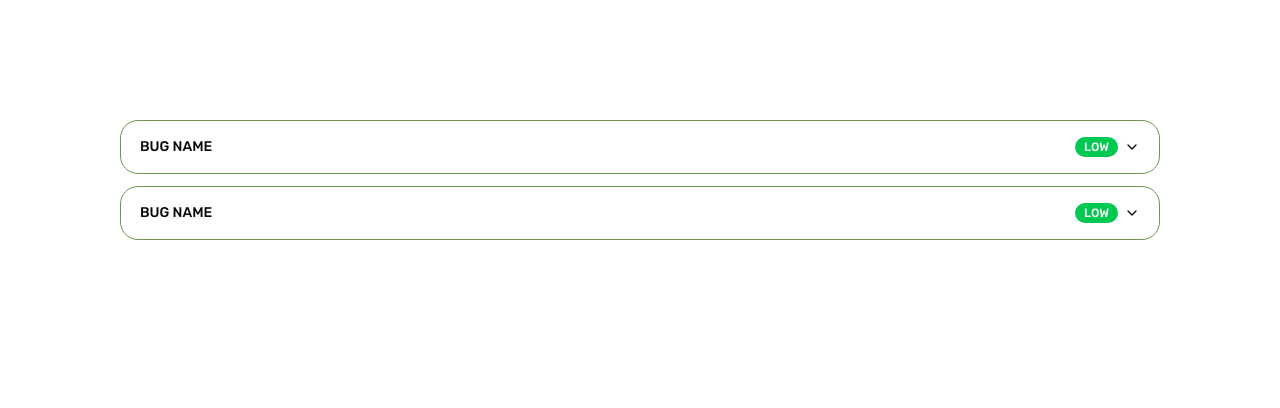
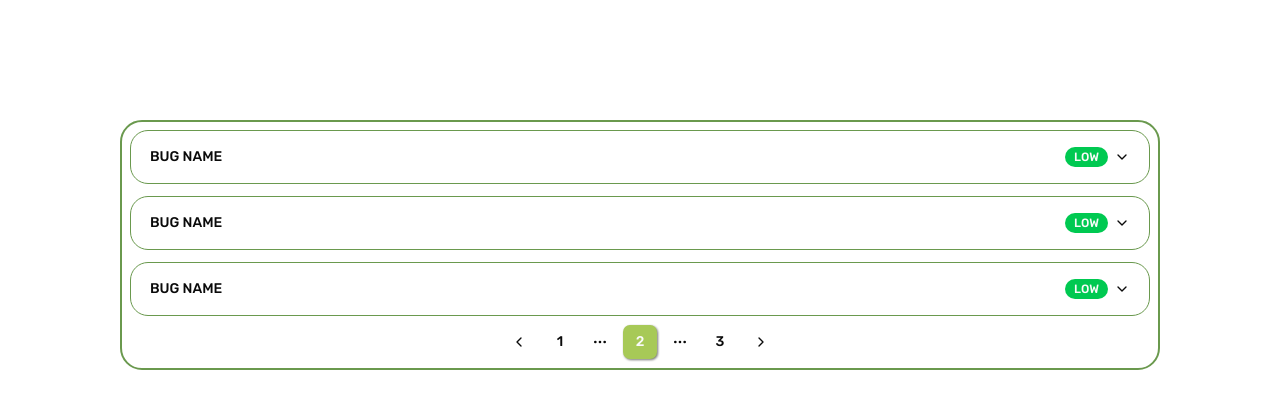
Before and after one commit to BenLaneSoloDev/BugReporter-Fe, a React (Vite) app in the folder BugReporterFe/: page /dashboard in a window 1280 px wide. Shown: the top 408 px of the page. Built offline with nearby package versions, Linux system fonts and the light colour scheme.

Commit message:
feat: Created Base Bugs Component

```diff
--- a/BugReporterFe/src/components/custom/bug.tsx
+++ b/BugReporterFe/src/components/custom/bug.tsx
@@ -1,6 +1,6 @@
 import { ChevronDownIcon } from "lucide-react"
 import { Button } from "@/components/ui/button"
-import { Card, CardContent } from "@/components/ui/card"
+import { CardContent } from "@/components/ui/card"
 import {
   Collapsible,
   CollapsibleContent,
@@ -23,15 +23,15 @@ export default function Bug() {
               <Badge variant="outline">Category</Badge>|<Badge>Environment 1</Badge><Badge>Environment 2</Badge>
             </div>
             <div className="flex flex-col items-start gap-1">
-              <h3 className="font-normal">Expected Behaviour</h3>
+              <h4 className="font-normal">Expected Behaviour</h4>
               <div className="border border-cc-green-2 rounded-xl px-2 py-0.5 mx-2">text</div>
             </div>
             <div className="flex flex-col items-start gap-1">
-              <h3 className="font-normal">Actual Behaviour</h3>
+              <h4 className="font-normal">Actual Behaviour</h4>
               <div className="border border-cc-green-2 rounded-xl px-2 py-0.5 mx-2">text</div>
             </div>
             <div className="flex flex-col items-start gap-1">
-              <h3 className="font-normal">Steps to Reproduce</h3>
+              <h4 className="font-normal">Steps to Reproduce</h4>
               <ol className="list-decimal list-inside border border-cc-green-2 rounded-xl px-2 py-0.5 mx-2">
                 <li>x</li>
                 <li>y</li>
--- /dev/null
+++ b/BugReporterFe/src/components/custom/bugs.tsx
@@ -0,0 +1,53 @@
+import Bug from "./bug.tsx"
+import {
+  Pagination,
+  PaginationContent,
+  PaginationEllipsis,
+  PaginationItem,
+  PaginationLink,
+  PaginationNext,
+  PaginationPrevious,
+} from "@/components/ui/pagination"
+
+interface BugsProps {
+  bugs?: number[];
+}
+
+export default function Bugs({ bugs = [1, 2, 3] } : BugsProps) {
+  return (
+    <div className="border-2 border-cc-green-2 rounded-3xl p-2">
+      <div className="flex flex-col gap-3 items-center mb-2">
+        { bugs.map(() => (
+          <Bug />
+        ))}
+      </div>
+      <div>
+        <Pagination>
+          <PaginationContent>
+            <PaginationItem>
+              <PaginationPrevious href="#" />
+            </PaginationItem>
+            <PaginationItem>
+              <PaginationLink href="#">1</PaginationLink>
+            </PaginationItem>
+            <PaginationItem>
+              <PaginationEllipsis />
+            </PaginationItem>
+            <PaginationItem>
+              <PaginationLink href="#" isActive>2</PaginationLink>
+            </PaginationItem>
+            <PaginationItem>
+              <PaginationEllipsis />
+            </PaginationItem>
+            <PaginationItem>
+              <PaginationLink href="#">3</PaginationLink>
+            </PaginationItem>
+            <PaginationItem>
+              <PaginationNext href="#" />
+            </PaginationItem>
+          </PaginationContent>
+        </Pagination>
+      </div>
+    </div>
+  )
+}
--- a/BugReporterFe/src/components/ui/button.tsx
+++ b/BugReporterFe/src/components/ui/button.tsx
@@ -13,7 +13,7 @@ const buttonVariants = cva(
         secondary:
           "bg-secondary text-secondary-foreground hover:bg-[color-mix(in_oklch,var(--secondary),var(--foreground)_5%)] aria-expanded:bg-secondary aria-expanded:text-secondary-foreground",
         ghost:
-          "hover:bg-muted hover:text-foreground aria-expanded:bg-muted aria-expanded:text-foreground dark:hover:bg-muted/50",
+          "hover:bg-cc-green-2/50 hover:text-foreground aria-expanded:bg-muted aria-expanded:text-foreground dark:hover:bg-muted/50",
         destructive:
           "bg-destructive/10 text-destructive hover:bg-destructive/20 focus-visible:border-destructive/40 focus-visible:ring-destructive/20 dark:bg-destructive/20 dark:hover:bg-destructive/30 dark:focus-visible:ring-destructive/40",
         link: "text-primary underline-offset-4 hover:underline",
--- /dev/null
+++ b/BugReporterFe/src/components/ui/pagination.tsx
@@ -0,0 +1,126 @@
+import * as React from "react"
+import { cn } from "cn"
+
+import { Button } from "@/components/ui/button"
+import { ChevronLeftIcon, ChevronRightIcon, MoreHorizontalIcon } from "lucide-react"
+
+function Pagination({ className, ...props }: React.ComponentProps<"nav">) {
+  return (
+    <nav
+      role="navigation"
+      aria-label="pagination"
+      data-slot="pagination"
+      className={cn("mx-auto flex w-full justify-center", className)}
+      {...props}
+    />
+  )
+}
+
+function PaginationContent({
+  className,
+  ...props
+}: React.ComponentProps<"ul">) {
+  return (
+    <ul
+      data-slot="pagination-content"
+      className={cn("flex items-center gap-1", className)}
+      {...props}
+    />
+  )
+}
+
+function PaginationItem({ ...props }: React.ComponentProps<"li">) {
+  return <li data-slot="pagination-item" {...props} />
+}
+
+type PaginationLinkProps = {
+  isActive?: boolean
+} & Pick<React.ComponentProps<typeof Button>, "size"> &
+  React.ComponentProps<"a">
+
+function PaginationLink({
+  className,
+  isActive,
+  size = "icon",
+  ...props
+}: PaginationLinkProps) {
+  return (
+    <Button
+      variant={isActive ? "default" : "ghost"}
+      size={size}
+      className={cn(className)}
+      nativeButton={false}
+      render={
+        <a
+          aria-current={isActive ? "page" : undefined}
+          data-slot="pagination-link"
+          data-active={isActive}
+          {...props}
+        />
+      }
+    />
+  )
+}
+
+function PaginationPrevious({
+  className,
+  ...props
+}: React.ComponentProps<typeof PaginationLink> & { text?: string }) {
+  return (
+    <PaginationLink
+      aria-label="Go to previous page"
+      size="default"
+      className={cn("pl-2!", className)}
+      {...props}
+    >
+      <ChevronLeftIcon data-icon="inline-start" />
+    </PaginationLink>
+  )
+}
+
+function PaginationNext({
+  className,
+  ...props
+}: React.ComponentProps<typeof PaginationLink> & { text?: string }) {
+  return (
+    <PaginationLink
+      aria-label="Go to next page"
+      size="default"
+      className={cn("pr-2!", className)}
+      {...props}
+    >
+      <ChevronRightIcon data-icon="inline-end" />
+    </PaginationLink>
+  )
+}
+
+function PaginationEllipsis({
+  className,
+  ...props
+}: React.ComponentProps<"span">) {
+  return (
+    <span
+      aria-hidden
+      data-slot="pagination-ellipsis"
+      className={cn(
+        "flex size-9 items-center justify-center [&_svg:not([class*='size-'])]:size-4",
+        className
+      )}
+      {...props}
+    >
+      <MoreHorizontalIcon
+      />
+      <span className="sr-only">More pages</span>
+    </span>
+  )
+}
+
+export {
+  Pagination,
+  PaginationContent,
+  PaginationEllipsis,
+  PaginationItem,
+  PaginationLink,
+  PaginationNext,
+  PaginationPrevious,
+}
--- a/BugReporterFe/src/pages/dashboard/dashboard.tsx
+++ b/BugReporterFe/src/pages/dashboard/dashboard.tsx
@@ -1,12 +1,9 @@
-import Bug from "@/components/custom/bug";
+import Bugs from "@/components/custom/bugs.tsx";
 
 export default function Dashboard() {
   return (
-    <>
-      <div className="flex flex-col gap-3 items-center p-30">
-        <Bug/>
-        <Bug/>
-      </div>
-    </>
+    <div className="p-30">
+      <Bugs />
+    </div>
   );
 }
```
